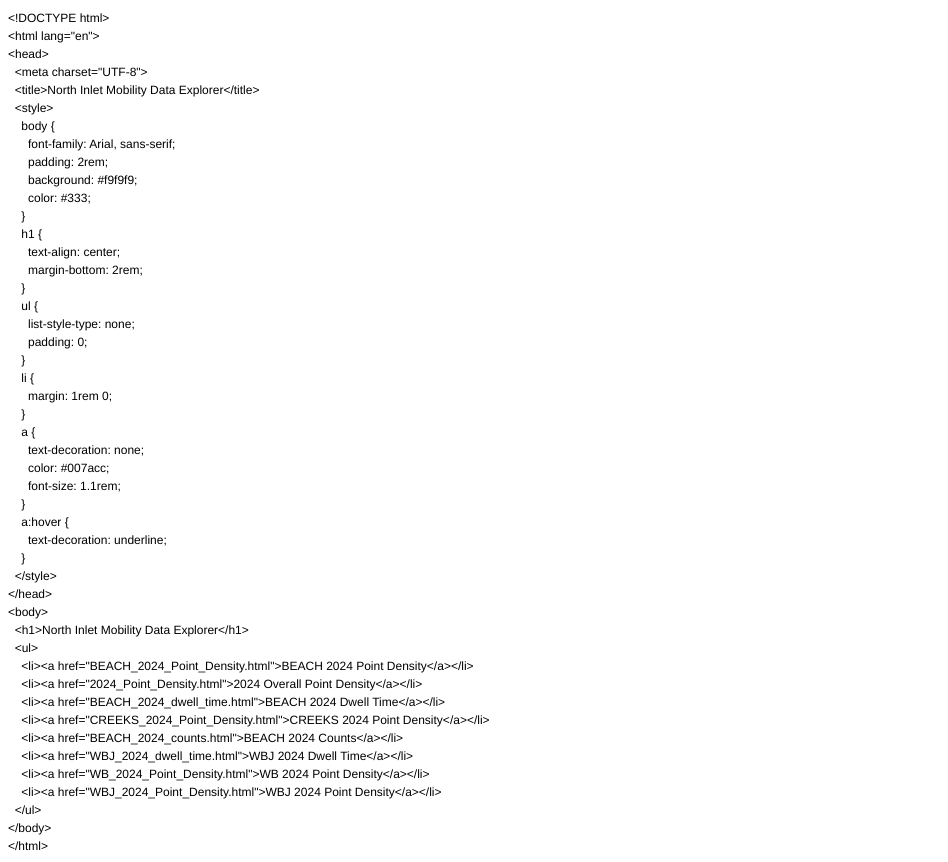
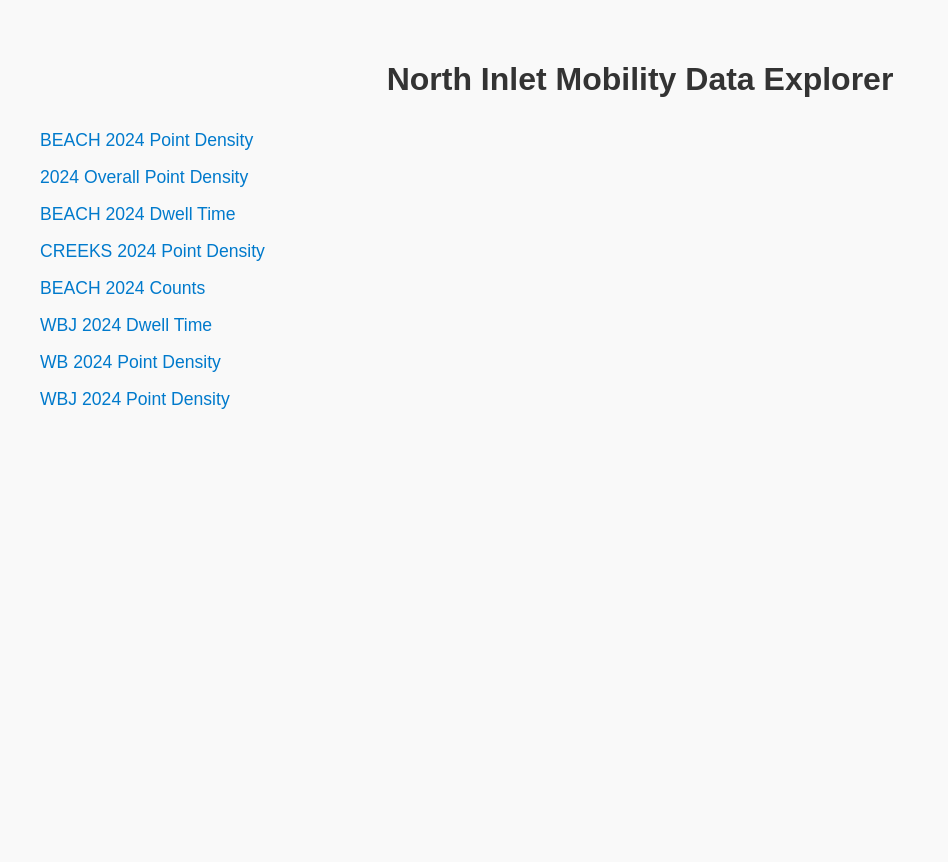
Before and after one commit to whitedl/North_Inlet_Mobility, a plain HTML site: page test.html in a window 1280 px wide. Shown: the whole page, without its empty margins (0-948 px from the left). After the commit the page ends 800 px from the top, so only its background shows below. Drawn offline with Linux system fonts and the light colour scheme.

Commit message:
Update test.html

```diff
--- a/test.html
+++ b/test.html
@@ -1,63 +1,47 @@
-<!DOCTYPE html PUBLIC "-//W3C//DTD HTML 4.01//EN" "http://www.w3.org/TR/html4/strict.dtd">
-<html>
+<!DOCTYPE html>
+<html lang="en">
 <head>
-  <meta http-equiv="Content-Type" content="text/html; charset=utf-8">
-  <meta http-equiv="Content-Style-Type" content="text/css">
-  <title></title>
-  <meta name="Generator" content="Cocoa HTML Writer">
-  <meta name="CocoaVersion" content="2299.7">
-  <style type="text/css">
-    p.p1 {margin: 0.0px 0.0px 0.0px 0.0px}
-    span.s1 {font: 12.0px Helvetica}
+  <meta charset="UTF-8">
+  <title>North Inlet Mobility Data Explorer</title>
+  <style>
+    body {
+      font-family: Arial, sans-serif;
+      padding: 2rem;
+      background: #f9f9f9;
+      color: #333;
+    }
+    h1 {
+      text-align: center;
+      margin-bottom: 2rem;
+    }
+    ul {
+      list-style-type: none;
+      padding: 0;
+    }
+    li {
+      margin: 1rem 0;
+    }
+    a {
+      text-decoration: none;
+      color: #007acc;
+      font-size: 1.1rem;
+    }
+    a:hover {
+      text-decoration: underline;
+    }
   </style>
 </head>
 <body>
-<p class="p1"><span class="s1">&lt;!DOCTYPE html&gt;</span></p>
-<p class="p1"><span class="s1">&lt;html lang="en"&gt;</span></p>
-<p class="p1"><span class="s1">&lt;head&gt;</span></p>
-<p class="p1"><span class="s1"><span class="Apple-converted-space">  </span>&lt;meta charset="UTF-8"&gt;</span></p>
-<p class="p1"><span class="s1"><span class="Apple-converted-space">  </span>&lt;title&gt;North Inlet Mobility Data Explorer&lt;/title&gt;</span></p>
-<p class="p1"><span class="s1"><span class="Apple-converted-space">  </span>&lt;style&gt;</span></p>
-<p class="p1"><span class="s1"><span class="Apple-converted-space">    </span>body {</span></p>
-<p class="p1"><span class="s1"><span class="Apple-converted-space">      </span>font-family: Arial, sans-serif;</span></p>
-<p class="p1"><span class="s1"><span class="Apple-converted-space">      </span>padding: 2rem;</span></p>
-<p class="p1"><span class="s1"><span class="Apple-converted-space">      </span>background: #f9f9f9;</span></p>
-<p class="p1"><span class="s1"><span class="Apple-converted-space">      </span>color: #333;</span></p>
-<p class="p1"><span class="s1"><span class="Apple-converted-space">    </span>}</span></p>
-<p class="p1"><span class="s1"><span class="Apple-converted-space">    </span>h1 {</span></p>
-<p class="p1"><span class="s1"><span class="Apple-converted-space">      </span>text-align: center;</span></p>
-<p class="p1"><span class="s1"><span class="Apple-converted-space">      </span>margin-bottom: 2rem;</span></p>
-<p class="p1"><span class="s1"><span class="Apple-converted-space">    </span>}</span></p>
-<p class="p1"><span class="s1"><span class="Apple-converted-space">    </span>ul {</span></p>
-<p class="p1"><span class="s1"><span class="Apple-converted-space">      </span>list-style-type: none;</span></p>
-<p class="p1"><span class="s1"><span class="Apple-converted-space">      </span>padding: 0;</span></p>
-<p class="p1"><span class="s1"><span class="Apple-converted-space">    </span>}</span></p>
-<p class="p1"><span class="s1"><span class="Apple-converted-space">    </span>li {</span></p>
-<p class="p1"><span class="s1"><span class="Apple-converted-space">      </span>margin: 1rem 0;</span></p>
-<p class="p1"><span class="s1"><span class="Apple-converted-space">    </span>}</span></p>
-<p class="p1"><span class="s1"><span class="Apple-converted-space">    </span>a {</span></p>
-<p class="p1"><span class="s1"><span class="Apple-converted-space">      </span>text-decoration: none;</span></p>
-<p class="p1"><span class="s1"><span class="Apple-converted-space">      </span>color: #007acc;</span></p>
-<p class="p1"><span class="s1"><span class="Apple-converted-space">      </span>font-size: 1.1rem;</span></p>
-<p class="p1"><span class="s1"><span class="Apple-converted-space">    </span>}</span></p>
-<p class="p1"><span class="s1"><span class="Apple-converted-space">    </span>a:hover {</span></p>
-<p class="p1"><span class="s1"><span class="Apple-converted-space">      </span>text-decoration: underline;</span></p>
-<p class="p1"><span class="s1"><span class="Apple-converted-space">    </span>}</span></p>
-<p class="p1"><span class="s1"><span class="Apple-converted-space">  </span>&lt;/style&gt;</span></p>
-<p class="p1"><span class="s1">&lt;/head&gt;</span></p>
-<p class="p1"><span class="s1">&lt;body&gt;</span></p>
-<p class="p1"><span class="s1"><span class="Apple-converted-space">  </span>&lt;h1&gt;North Inlet Mobility Data Explorer&lt;/h1&gt;</span></p>
-<p class="p1"><span class="s1"><span class="Apple-converted-space">  </span>&lt;ul&gt;</span></p>
-<p class="p1"><span class="s1"><span class="Apple-converted-space">    </span>&lt;li&gt;&lt;a href="BEACH_2024_Point_Density.html"&gt;BEACH 2024 Point Density&lt;/a&gt;&lt;/li&gt;</span></p>
-<p class="p1"><span class="s1"><span class="Apple-converted-space">    </span>&lt;li&gt;&lt;a href="2024_Point_Density.html"&gt;2024 Overall Point Density&lt;/a&gt;&lt;/li&gt;</span></p>
-<p class="p1"><span class="s1"><span class="Apple-converted-space">    </span>&lt;li&gt;&lt;a href="BEACH_2024_dwell_time.html"&gt;BEACH 2024 Dwell Time&lt;/a&gt;&lt;/li&gt;</span></p>
-<p class="p1"><span class="s1"><span class="Apple-converted-space">    </span>&lt;li&gt;&lt;a href="CREEKS_2024_Point_Density.html"&gt;CREEKS 2024 Point Density&lt;/a&gt;&lt;/li&gt;</span></p>
-<p class="p1"><span class="s1"><span class="Apple-converted-space">    </span>&lt;li&gt;&lt;a href="BEACH_2024_counts.html"&gt;BEACH 2024 Counts&lt;/a&gt;&lt;/li&gt;</span></p>
-<p class="p1"><span class="s1"><span class="Apple-converted-space">    </span>&lt;li&gt;&lt;a href="WBJ_2024_dwell_time.html"&gt;WBJ 2024 Dwell Time&lt;/a&gt;&lt;/li&gt;</span></p>
-<p class="p1"><span class="s1"><span class="Apple-converted-space">    </span>&lt;li&gt;&lt;a href="WB_2024_Point_Density.html"&gt;WB 2024 Point Density&lt;/a&gt;&lt;/li&gt;</span></p>
-<p class="p1"><span class="s1"><span class="Apple-converted-space">    </span>&lt;li&gt;&lt;a href="WBJ_2024_Point_Density.html"&gt;WBJ 2024 Point Density&lt;/a&gt;&lt;/li&gt;</span></p>
-<p class="p1"><span class="s1"><span class="Apple-converted-space">  </span>&lt;/ul&gt;</span></p>
-<p class="p1"><span class="s1">&lt;/body&gt;</span></p>
-<p class="p1"><span class="s1">&lt;/html&gt;</span></p>
+  <h1>North Inlet Mobility Data Explorer</h1>
+  <ul>
+    <li><a href="BEACH_2024_Point_Density.html">BEACH 2024 Point Density</a></li>
+    <li><a href="2024_Point_Density.html">2024 Overall Point Density</a></li>
+    <li><a href="BEACH_2024_dwell_time.html">BEACH 2024 Dwell Time</a></li>
+    <li><a href="CREEKS_2024_Point_Density.html">CREEKS 2024 Point Density</a></li>
+    <li><a href="BEACH_2024_counts.html">BEACH 2024 Counts</a></li>
+    <li><a href="WBJ_2024_dwell_time.html">WBJ 2024 Dwell Time</a></li>
+    <li><a href="WB_2024_Point_Density.html">WB 2024 Point Density</a></li>
+    <li><a href="WBJ_2024_Point_Density.html">WBJ 2024 Point Density</a></li>
+  </ul>
 </body>
 </html>
```
